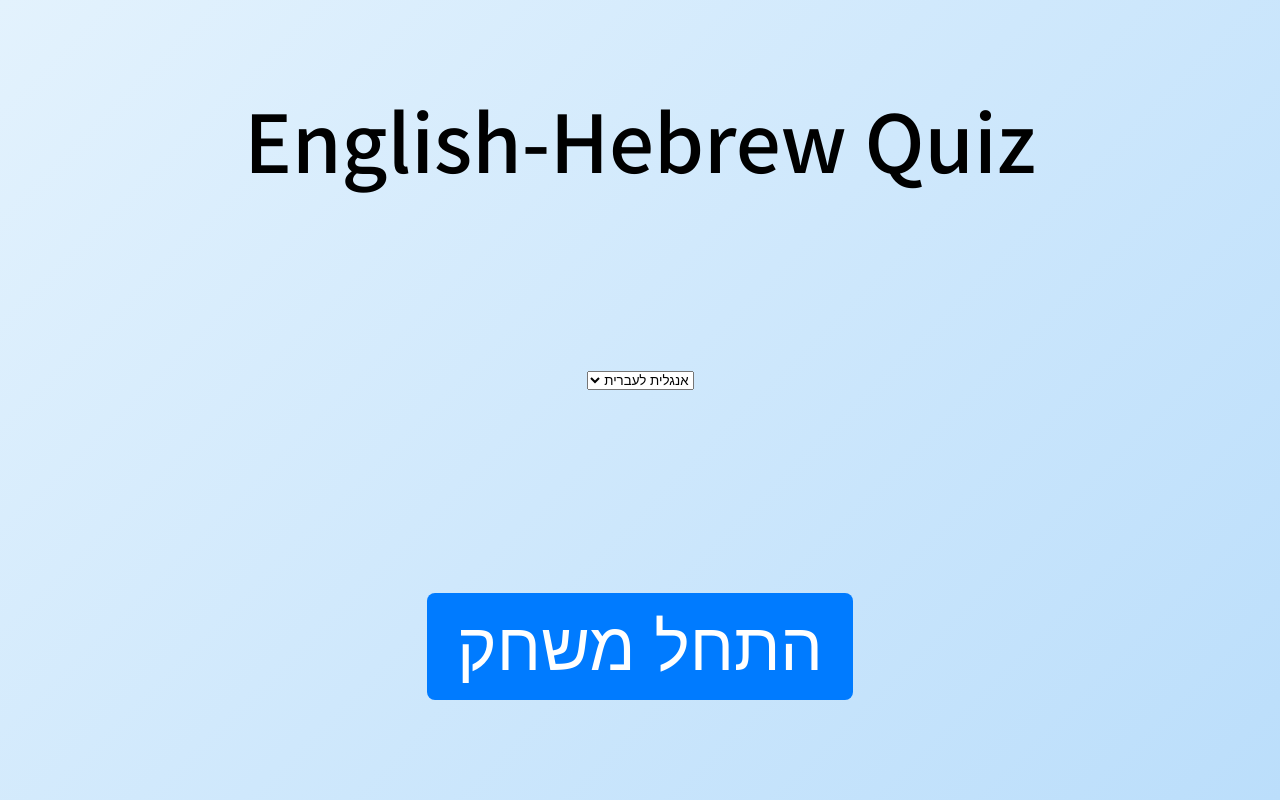
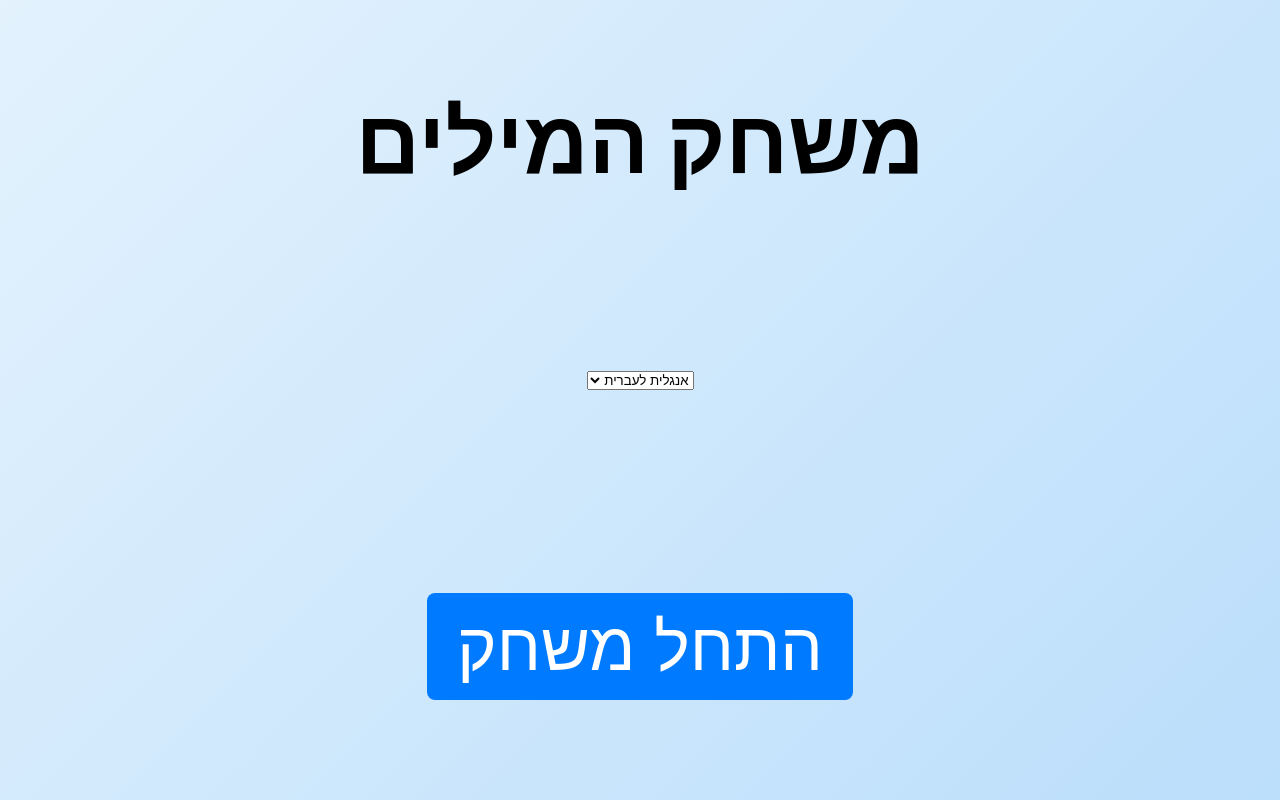
Before and after one commit to YitzchakG/EnglishWords, a plain HTML site: page index.html in a window 1280 px wide. Drawn offline with Linux system fonts and the light colour scheme.

Commit message:
Update index.html

```diff
--- a/index.html
+++ b/index.html
@@ -102,7 +102,7 @@
 <body>
 
 </div>
-  <h1>English-Hebrew Quiz</h1>
+  <h1>משחק המילים</h1>
   <div id="startScreen">
     <select id="direction">
       <option value="en2he">אנגלית לעברית</option>
```
